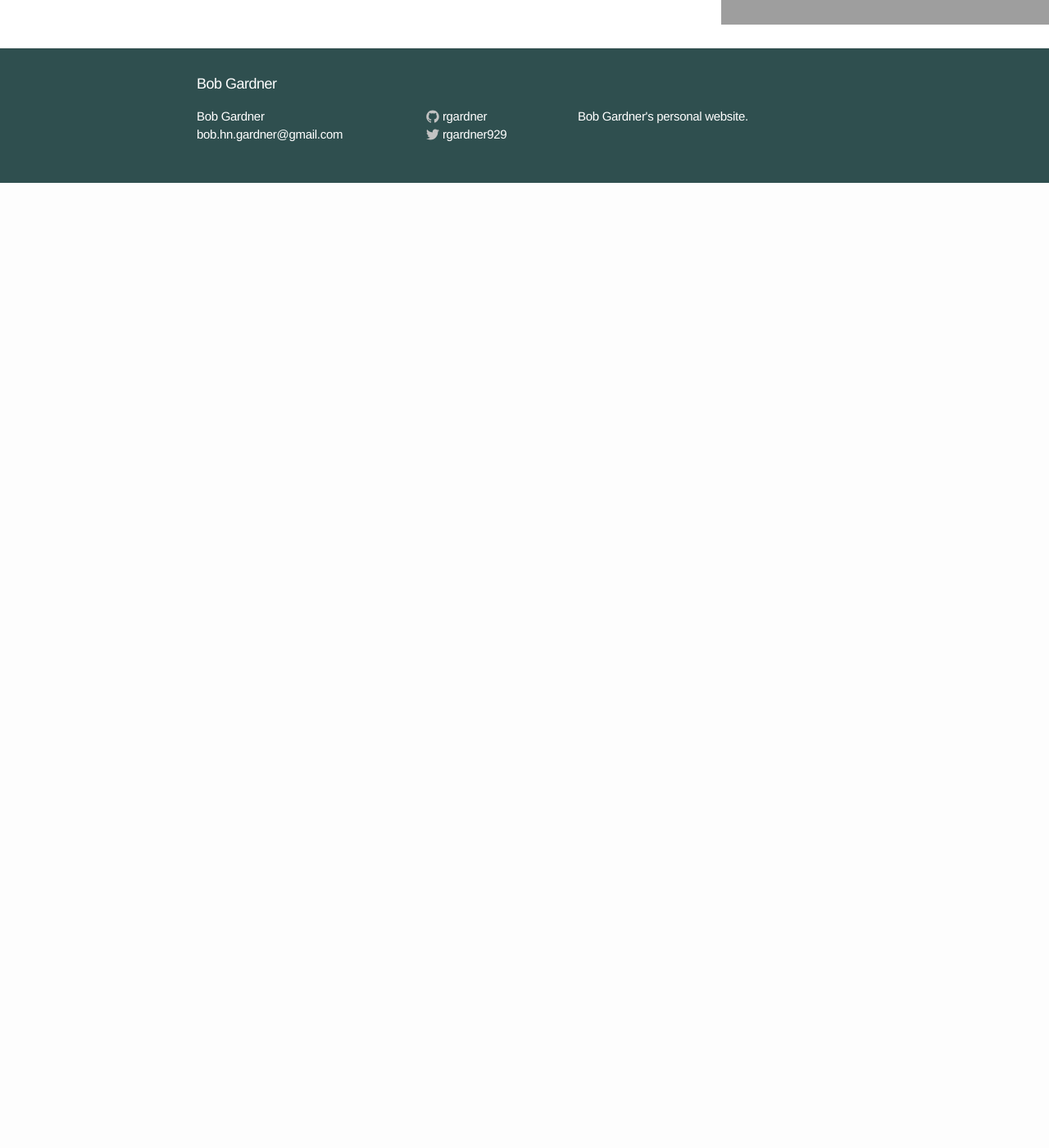
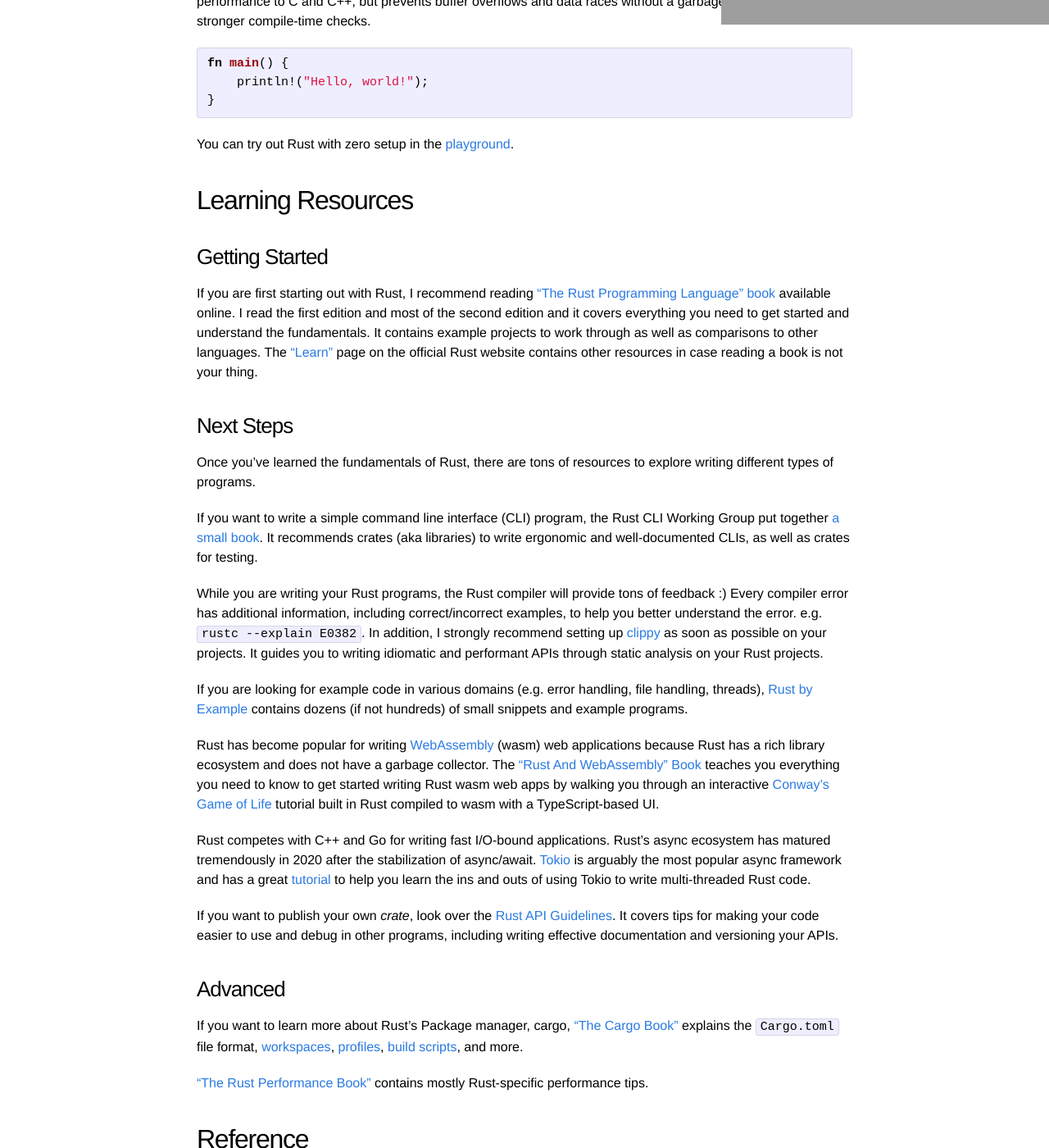
Before and after one commit to rgardner/rgardner.github.io, a Jekyll site: the page built from _resources/rust.md, in a window 1280 px wide and 1400 px high, scrolled down 270 px. Shown: the whole window at 82% size. Built offline with Jekyll 4.4.1, drawn with Linux system fonts in a browser that asks for light colours; before the commit the page ends 900 px from its top, so only the background shows below that; some of the changed text lies outside the part shown; grey boxes are pictures that could not be loaded.

Commit message:
Add Rust books and tutorials

````diff
--- a/_resources/rust.md
+++ b/_resources/rust.md
@@ -3,7 +3,118 @@ layout: resource
 title: Rust
 ---
 
-Here are some crates I use when developing Rust applications:
+## Introduction
 
-- [Cargo Edit](https://github.com/killercup/cargo-edit)
-  - fun fact, I wrote the initial implementation of `cargo rm`
+[Rust](https://www.rust-lang.org/) is a programming language focused on
+performance and memory safety. It offers similar runtime performance to C and
+C++, but prevents buffer overflows and data races without a garbage collector
+through stronger compile-time checks.
+
+```rust
+fn main() {
+    println!("Hello, world!");
+}
+```
+
+You can try out Rust with zero setup in the [playground](https://play.rust-lang.org/).
+
+## Learning Resources
+
+### Getting Started
+
+If you are first starting out with Rust, I recommend reading
+["The Rust Programming Language" book][rust-book] available online. I read the
+first edition and most of the second edition and it covers everything you
+need to get started and understand the fundamentals. It contains example
+projects to work through as well as comparisons to other languages. The
+["Learn"][rust-learn] page on the official Rust website contains other
+resources in case reading a book is not your thing.
+
+### Next Steps
+
+Once you've learned the fundamentals of Rust, there are tons of resources to
+explore writing different types of programs.
+
+If you want to write a simple command line interface (CLI) program, the Rust
+CLI Working Group put together [a small book][rust-cli]. It recommends crates
+(aka libraries) to write ergonomic and well-documented CLIs, as well as
+crates for testing.
+
+While you are writing your Rust programs, the Rust compiler will provide tons
+of feedback :) Every compiler error has additional information, including
+correct/incorrect examples, to help you better understand the error. e.g.
+`rustc --explain E0382`. In addition, I strongly recommend setting up
+[clippy][clippy] as soon as possible on your projects. It guides you to
+writing idiomatic and performant APIs through static analysis on your Rust
+projects.
+
+If you are looking for example code in various domains (e.g. error handling,
+file handling, threads), [Rust by Example][rust-by-example] contains dozens
+(if not hundreds) of small snippets and example programs.
+
+Rust has become popular for writing [WebAssembly][wasm] (wasm) web applications
+because Rust has a rich library ecosystem and does not have a garbage
+collector. The ["Rust And WebAssembly" Book][rust-wasm] teaches you
+everything you need to know to get started writing Rust wasm web apps by
+walking you through an interactive [Conway's Game of Life][conway] tutorial
+built in Rust compiled to wasm with a TypeScript-based UI.
+
+Rust competes with C++ and Go for writing fast I/O-bound applications. Rust's
+async ecosystem has matured tremendously in 2020 after the stabilization of
+async/await. [Tokio][tokio] is arguably the most popular async framework and
+has a great [tutorial][tokio-tutorial] to help you learn the ins and outs of
+using Tokio to write multi-threaded Rust code.
+
+If you want to publish your own *crate*, look over the [Rust API
+Guidelines][rust-api]. It covers tips for making your code easier to use and
+debug in other programs, including writing effective documentation and
+versioning your APIs.
+
+### Advanced
+
+If you want to learn more about Rust's Package manager, cargo,
+["The Cargo Book"][cargo-book] explains the `Cargo.toml` file format,
+[workspaces][cargo-workspaces], [profiles][cargo-profiles],
+[build scripts][cargo-build-scripts], and more.
+
+["The Rust Performance Book"][rust-perf] contains mostly Rust-specific
+performance tips.
+
+## Reference
+
+### Tooling
+
+To quickly add, remove, and upgrade dependencies, I use [Cargo Edit][cargo-edit].
+Fun fact, I wrote the original implementation of `cargo rm`.
+
+I use [Visual Studio Code][vscode] as my preferred editor for writing Rust
+applications. The [Rust Analyzer][rust-analyzer] extension is a must and provides
+fantastic intellisense, editor hints for running individual tests, auto imports,
+parameter hints, and more. Seriously, VS Code + Rust Analyzer is an amazing
+combination. I also use the [crates][vscode-crates] extension to show me
+outdated dependencies when viewing `Cargo.toml` files in VS Code.
+
+### Crates
+
+* [StructOpt](https://github.com/TeXitoi/structopt)
+
+[cargo-book]: https://doc.rust-lang.org/cargo/index.html
+[cargo-build-scripts]: https://doc.rust-lang.org/cargo/reference/build-scripts.html
+[cargo-edit]: https://github.com/killercup/cargo-edit
+[cargo-profiles]: https://doc.rust-lang.org/cargo/reference/profiles.html
+[cargo-workspaces]: https://doc.rust-lang.org/cargo/reference/workspaces.html
+[clippy]: https://github.com/rust-lang/rust-clippy
+[conway]: https://en.wikipedia.org/wiki/Conway%27s_Game_of_Life
+[rust-analyzer]: https://marketplace.visualstudio.com/items?itemName=matklad.rust-analyzer
+[rust-api]: https://rust-lang.github.io/api-guidelines/
+[rust-book]: https://doc.rust-lang.org/book/
+[rust-by-example]: https://doc.rust-lang.org/rust-by-example/index.html
+[rust-cli]: https://rust-cli.github.io/book/index.html
+[rust-learn]: https://www.rust-lang.org/learn
+[rust-perf]: https://nnethercote.github.io/perf-book/title-page.html
+[rust-wasm]: https://rustwasm.github.io/docs/book/
+[tokio-tutorial]: https://tokio.rs/tokio/tutorial
+[tokio]: https://tokio.rs/
+[vscode-crates]: https://marketplace.visualstudio.com/items?itemName=serayuzgur.crates
+[vscode]: https://code.visualstudio.com/
+[wasm]: https://webassembly.org/
````
